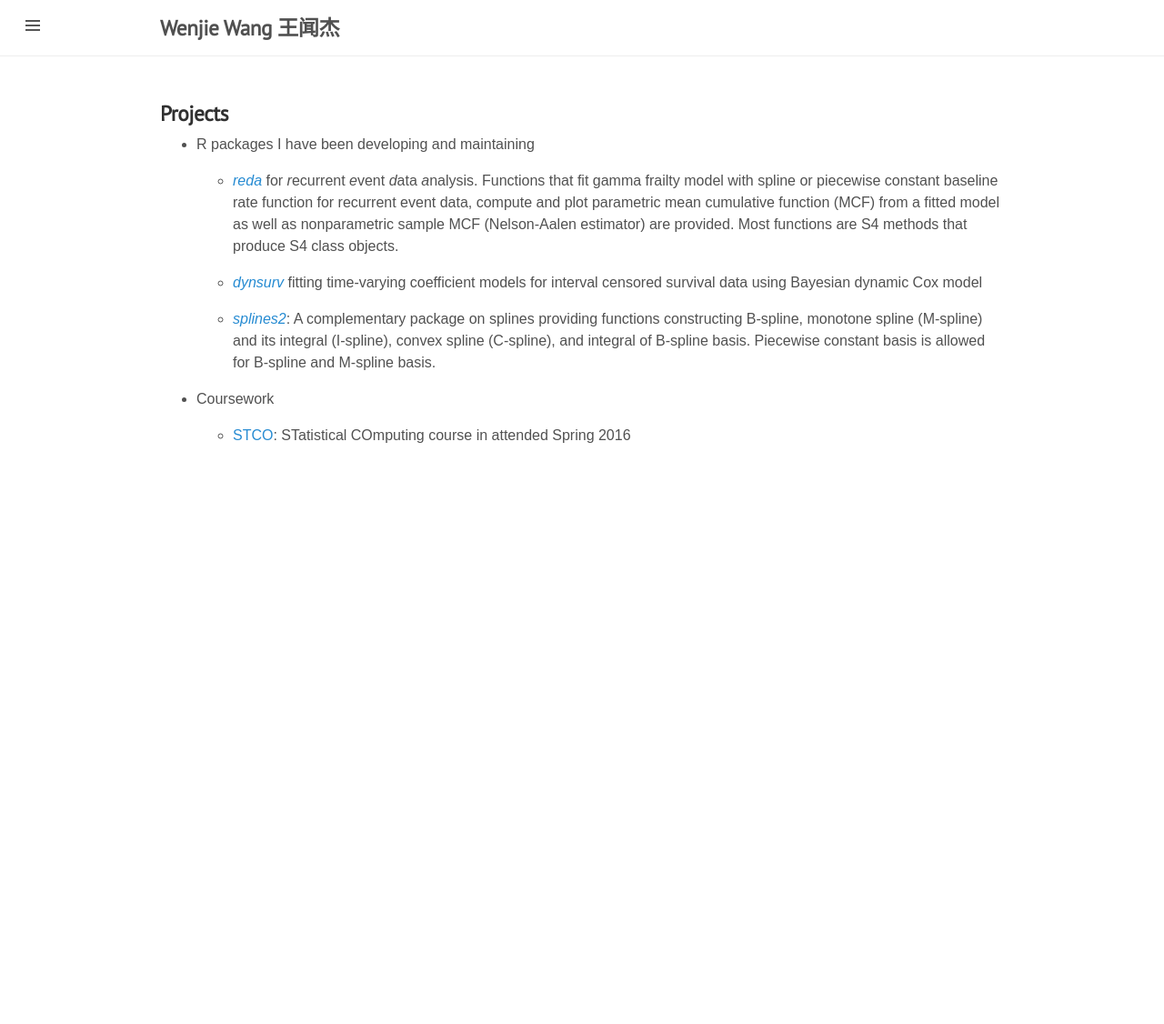
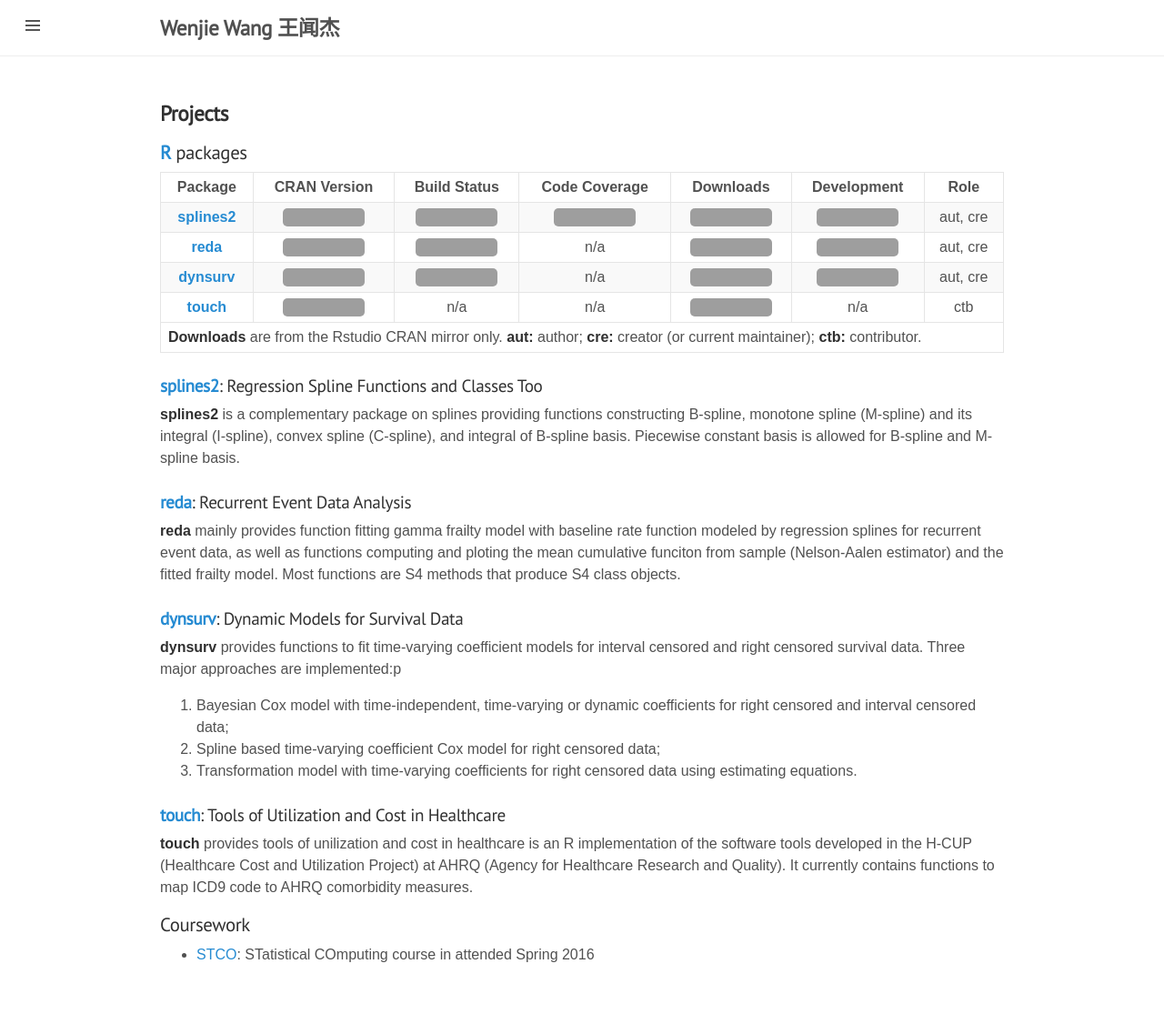
Before and after one commit to LiYanStat/wenjie2wang.github.io, a Jekyll site: the page built from projects.md, in a window 1280 px wide. Shown: the whole page at 91% size. Built offline with Jekyll 4.4.1, drawn with Linux system fonts in a browser that asks for light colours; before the commit the page ends 900 px from its top, so only the background shows below that; grey boxes are pictures that could not be loaded.

Commit message:
update packages info

```diff
--- a/projects.md
+++ b/projects.md
@@ -3,26 +3,184 @@ layout: page
 title: Projects
 ---
 
-+ R packages I have been developing and maintaining
 
-    + [*reda*](https://github.com/wenjie2wang/reda) for *r*ecurrent *e*vent
-      *d*ata *a*nalysis. Functions that fit gamma frailty model with spline or
-      piecewise constant baseline rate function for recurrent event data,
-      compute and plot parametric mean cumulative function (MCF) from a fitted
-      model as well as nonparametric sample MCF (Nelson-Aalen estimator) are
-      provided.  Most functions are S4 methods that produce S4 class objects.
+## [**R**][CRAN] packages
 
-    + [*dynsurv*](https://github.com/wenjie2wang/dynsurv) fitting time-varying
-      coefficient models for interval censored survival data using Bayesian
-      dynamic Cox model
-
-    + [*splines2*](https://github.com/wenjie2wang/splines2): A complementary
-      package on splines providing functions constructing B-spline, monotone
-      spline (M-spline) and its integral (I-spline), convex spline (C-spline),
-      and integral of B-spline basis.  Piecewise constant basis is allowed for
-      B-spline and M-spline basis.
+<table>
+<thead>
+<tr>
+<th style="text-align: center">Package</th>
+<th style="text-align: center">CRAN Version</th>
+<th style="text-align: center">Build Status</th>
+<th style="test-align: center">Code Coverage</th>
+<th style="text-align: center">Downloads</th>
+<th style="text-align: center">Development</th>
+<th style="text-align: center">Role</th>
+</tr>
+</thead>
+<tfoot>
+    <tr>
+        <td colspan="7"> <strong>Downloads</strong> are from the Rstudio CRAN mirror only.
+            <strong>aut:</strong> author;
+            <strong>cre:</strong> creator (or current maintainer);
+            <strong>ctb:</strong> contributor.
+        </td>
+    </tr>
+</tfoot>
+<tbody>
+<tr>
+<td style="text-align: center">
+    <strong><a href="#splines2">splines2</a></strong>
+</td>
+<td style="text-align: center">
+    <a href="https://CRAN.R-project.org/package=splines2">
+        <img src="http://www.r-pkg.org/badges/version/splines2" alt="CRAN Status"/>
+    </a>
+</td>
+<td style="text-align: center">
+    <a href="https://travis-ci.org/wenjie2wang/splines2">
+        <img src="https://travis-ci.org/wenjie2wang/splines2.svg?branch=master" alt="Build Status"/>
+    </a>
+</td>
+<td style="text-align: center">
+    <a href="https://codecov.io/gh/wenjie2wang/splines2">
+        <img src="https://codecov.io/gh/wenjie2wang/splines2/branch/master/graph/badge.svg"
+             alt="Code Coverage"/>
+    </a>
+</td>
+<td style="text-align: center">
+    <img src="http://cranlogs.r-pkg.org/badges/splines2" alt="Monthly Downloads"/>
+</td>
+<td style="text-align: center">
+    <a href="https://github.com/wenjie2wang/splines2">
+        <img src="https://travis-ci.org/wenjie2wang/splines2.svg?branch=dev" alt="Development"/>
+    </a>
+</td>
+<td style="text-align: center">aut, cre</td>
+</tr>
+<tr>
+<td style="text-align: center">
+    <strong><a href="#reda">reda</a></strong>
+</td>
+<td style="text-align: center">
+    <a href="https://CRAN.R-project.org/package=reda">
+        <img src="http://www.r-pkg.org/badges/version/reda" alt="CRAN Status"/>
+    </a>
+</td>
+<td style="text-align: center">
+    <a href="https://travis-ci.org/wenjie2wang/reda">
+        <img src="https://travis-ci.org/wenjie2wang/reda.svg?branch=master" alt="Build Status"/>
+    </a>
+</td>
+<!-- <td style="text-align: center">
+     <a href="https://codecov.io/gh/wenjie2wang/reda">
+     <img src="https://codecov.io/gh/wenjie2wang/reda/branch/master/graph/badge.svg"
+     alt="Code Coverage"/>
+     </a>
+     </td> -->
+<td style="text-align: center"> n/a </td>
+<td style="text-align: center">
+    <img src="http://cranlogs.r-pkg.org/badges/reda" alt="Monthly Downloads"/>
+</td>
+<td style="text-align: center">
+    <a href="https://github.com/wenjie2wang/reda">
+        <img src="https://travis-ci.org/wenjie2wang/reda.svg?branch=dev" alt="Development"/>
+    </a>
+</td>
+<td style="text-align: center">aut, cre</td>
+</tr>
+<tr>
+<td style="text-align: center">
+    <strong><a href="#dynsurv">dynsurv</a></strong>
+</td>
+<td style="text-align: center">
+    <a href="https://CRAN.R-project.org/package=dynsurv">
+        <img src="http://www.r-pkg.org/badges/version/dynsurv" alt="CRAN Status"/>
+    </a>
+</td>
+<td style="text-align: center">
+    <a href="https://travis-ci.org/wenjie2wang/dynsurv">
+        <img src="https://travis-ci.org/wenjie2wang/dynsurv.svg?branch=master" alt="Build Status"/>
+    </a>
+</td>
+<td style="text-align: center"> n/a </td>
+<td style="text-align: center">
+    <img src="http://cranlogs.r-pkg.org/badges/dynsurv" alt="Monthly Downloads"/>
+</td>
+<td style="text-align: center">
+    <a href="https://github.com/wenjie2wang/dynsurv">
+        <img src="https://travis-ci.org/wenjie2wang/dynsurv.svg?branch=dev" alt="Development"/>
+    </a>
+</td>
+<td style="text-align: center">aut, cre</td>
+</tr>
+<tr>
+<td style="text-align: center">
+    <strong><a href="#touch">touch</a></strong>
+</td>
+<td style="text-align: center">
+    <a href="https://CRAN.R-project.org/package=touch">
+        <img src="http://www.r-pkg.org/badges/version/touch" alt="CRAN Status"/>
+    </a>
+</td>
+<td style="text-align: center"> n/a </td>
+<td style="text-align: center"> n/a </td>
+<td style="text-align: center">
+    <img src="http://cranlogs.r-pkg.org/badges/touch" alt="Monthly Downloads"/>
+</td>
+<td style="text-align: center"> n/a </td>
+<td style="text-align: center">ctb</td>
+</tr>
+</tbody>
+</table>
 
 
-+ Coursework
-    + <a href="{{site.baseurl}}/stco">STCO</a>:
-    STatistical COmputing course in attended Spring 2016
+### [**splines2**][github-splines2]: Regression Spline Functions and Classes Too {#splines2}
+
+**splines2** is a complementary package on splines providing functions
+constructing B-spline, monotone spline (M-spline) and its integral (I-spline),
+convex spline (C-spline), and integral of B-spline basis.  Piecewise constant
+basis is allowed for B-spline and M-spline basis.
+
+
+### [**reda**][github-reda]: Recurrent Event Data Analysis {#reda}
+
+**reda** mainly provides function fitting gamma frailty model with baseline rate
+function modeled by regression splines for recurrent event data, as well as
+functions computing and ploting the mean cumulative funciton from sample
+(Nelson-Aalen estimator) and the fitted frailty model.  Most functions are S4
+methods that produce S4 class objects.
+
+
+### [**dynsurv**][github-dynsurv]: Dynamic Models for Survival Data {#dynsurv}
+
+**dynsurv** provides functions to fit time-varying coefficient models for
+interval censored and right censored survival data. Three major approaches are
+implemented:p
+
+1. Bayesian Cox model with time-independent, time-varying or dynamic
+   coefficients for right censored and interval censored data;
+2. Spline based time-varying coefficient Cox model for right censored data;
+3. Transformation model with time-varying coefficients for right censored data
+   using estimating equations.
+
+
+### [**touch**][github-touch]: Tools of Utilization and Cost in Healthcare {#touch}
+
+**touch** provides tools of unilization and cost in healthcare is an R
+implementation of the software tools developed in the H-CUP (Healthcare Cost and
+Utilization Project) at AHRQ (Agency for Healthcare Research and Quality).  It
+currently contains functions to map ICD9 code to AHRQ comorbidity measures.
+
+
+## Coursework
+
++ <a href="{{site.baseurl}}/stco">STCO</a>:
+  STatistical COmputing course in attended Spring 2016
+
+
+[CRAN]: https://CRAN.R-project.org
+[github-reda]: https://github.com/wenjie2wang/reda
+[github-splines2]: https://github.com/wenjie2wang/splines2
+[github-dynsurv]: https://github.com/wenjie2wang/dynsurv
+[github-touch]: https://github.com/LiYanStat/touch
```
